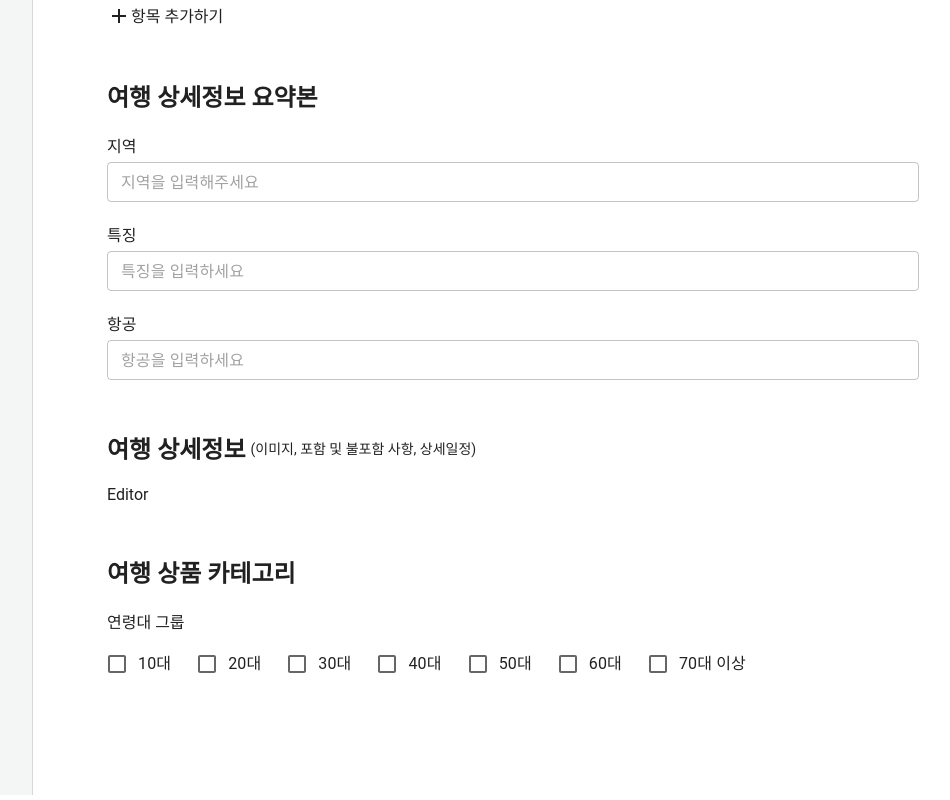
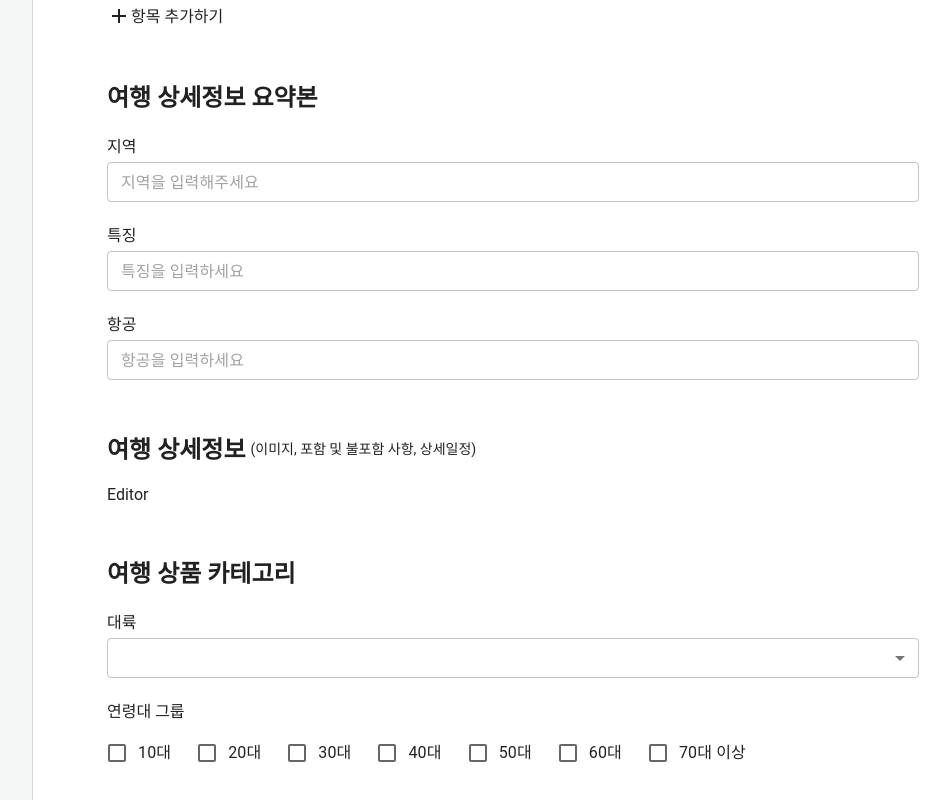
Before and after one commit to gotogether-s/gotogether-s-admin, a Next.js app: page / in a window 1280 px wide. Shown: the part 755-1555 px from the top of the page, without its empty margins (287-1237 px from the left). Built offline with nearby package versions, Linux system fonts and the light colour scheme.

Commit message:
#4 feat: Add continent dropdown to Category

```diff
--- a/components/AddProduct/Category/index.tsx
+++ b/components/AddProduct/Category/index.tsx
@@ -1,4 +1,5 @@
 import CheckBox from '@components/CheckBox'
+import DropDown from '@components/DropDown'
 import style from './Category.module.scss'
 
 const agesProps = {
@@ -7,9 +8,31 @@ const agesProps = {
   values: ['10대', '20대', '30대', '40대', '50대', '60대', '70대 이상'],
 }
 
+const continentProps = {
+  label: '대륙',
+  name: 'continent',
+  values: [
+    '괌/사이판/하와이',
+    '동남아시아',
+    '동남아프리카',
+    '대만',
+    '북미',
+    '북아프리카/중동',
+    '인도/주변국',
+    '유럽',
+    '일본',
+    '중국',
+    '중남미',
+    '코카서스',
+    '호주/뉴질랜드',
+  ],
+  placeholder: '대륙을 선택해주세요',
+}
+
 const Category = () => {
   return (
     <>
+      <DropDown {...continentProps} />
       <CheckBox {...agesProps} />
     </>
   )
```
